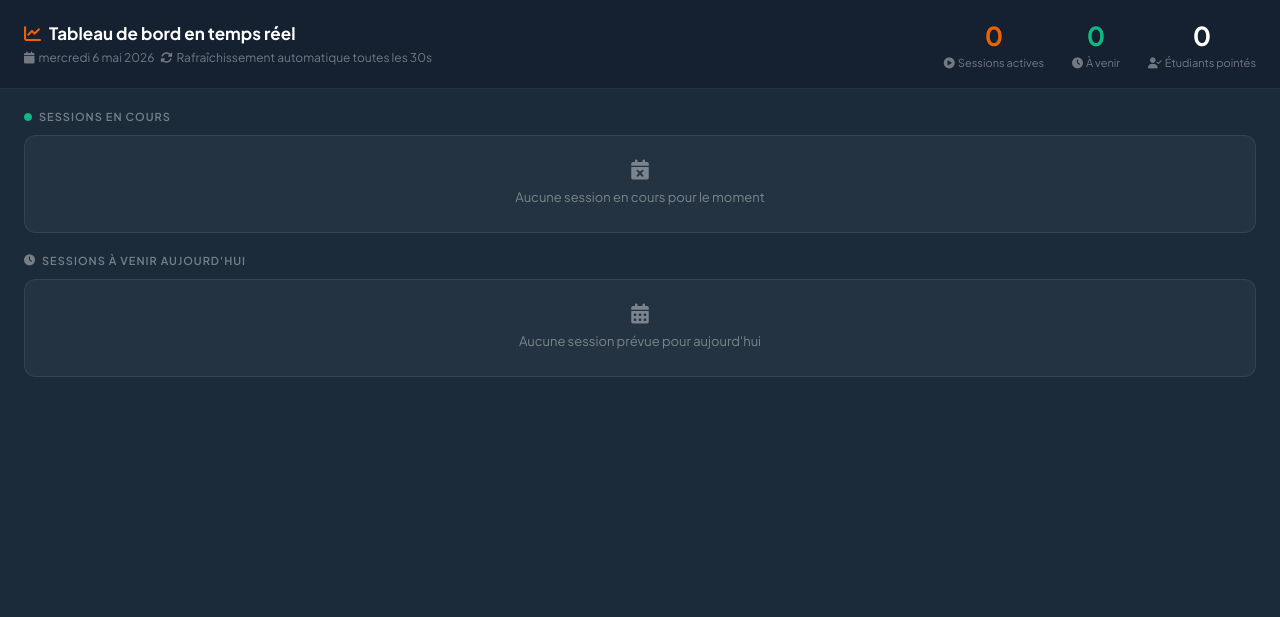
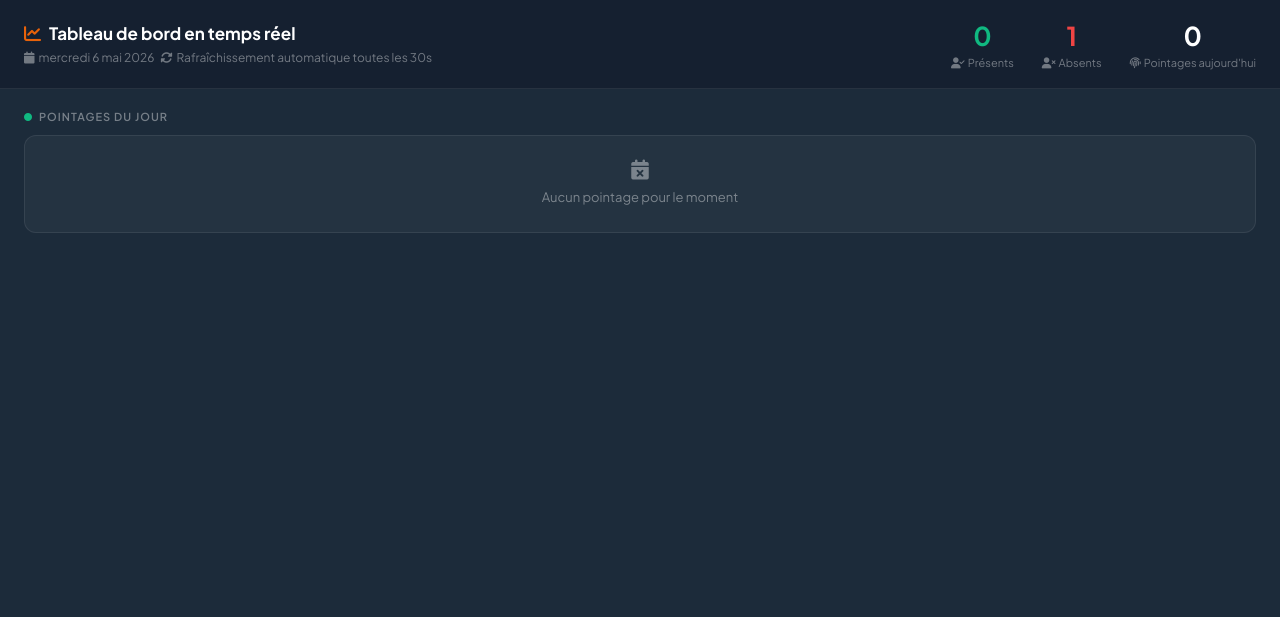
Before and after one commit to Adam-Aboubakar/Projet_presence, a Flask app: page / in a window 1280 px wide. Shown: the part 56-673 px from the top of the page. Run offline with Flask 3, Linux system fonts and the light colour scheme; a user stored in the database is signed in; tables that the repository leaves empty hold one stand-in row (values such as "Sample post"); grey boxes marked "Sample" are stand-in pictures; some libraries are stand-ins or nearby versions.

Commit message:
Frontend - Page accueil finale + multi-langue + mode dark + mode entreprise

```diff
--- a/app/routes.py
+++ b/app/routes.py
@@ -1,6 +1,6 @@
 from flask import Blueprint, render_template, redirect, url_for, request, session
 from flask_login import login_required, current_user
-from datetime import datetime, timezone
+from datetime import datetime, timezone, date
 from babel.dates import format_date
 
 main = Blueprint('main', __name__)
@@ -16,29 +16,57 @@ def changer_langue(code):
 @main.route('/')
 @login_required
 def index():
-    from app.models import Configuration, Session
+    from app.models import Configuration, Session, Presence, Personne
     config = Configuration.get_config()
     maintenant = datetime.now(timezone.utc)
     date_formatee = format_date(maintenant, format='full', locale='fr_FR')
+    mode = config.mode if config else 'ecole'
 
-    sessions_en_cours = Session.query.filter_by(
-        statut='en_cours'
-    ).order_by(Session.heure_debut.asc()).all()
+    if mode == 'ecole':
+        sessions_en_cours = Session.query.filter_by(
+            statut='en_cours'
+        ).order_by(Session.heure_debut.asc()).all()
 
-    sessions_a_venir = Session.query.filter_by(
-        statut='planifiee'
-    ).filter(
-        Session.heure_debut > maintenant
-    ).order_by(Session.heure_debut.asc()).limit(10).all()
+        sessions_a_venir = Session.query.filter_by(
+            statut='planifiee'
+        ).filter(
+            Session.heure_debut > maintenant
+        ).order_by(Session.heure_debut.asc()).limit(10).all()
 
-    return render_template(
-        'accueil.html',
-        config=config,
-        sessions_en_cours=sessions_en_cours,
-        sessions_a_venir=sessions_a_venir,
-        maintenant=maintenant,
-        date_formatee=date_formatee
-    )
+        return render_template(
+            'accueil.html',
+            config=config,
+            sessions_en_cours=sessions_en_cours,
+            sessions_a_venir=sessions_a_venir,
+            maintenant=maintenant,
+            date_formatee=date_formatee,
+            mode=mode
+        )
+    else:
+        aujourd_hui = date.today()
+        debut_jour = datetime(aujourd_hui.year, aujourd_hui.month, aujourd_hui.day, tzinfo=timezone.utc)
+
+        pointages = Presence.query.filter(
+            Presence.horodatage >= debut_jour
+        ).order_by(Presence.horodatage.desc()).all()
+
+        nb_presents = Presence.query.filter(
+            Presence.horodatage >= debut_jour,
+            Presence.statut == 'present'
+        ).count()
+
+        nb_absents = Personne.query.filter_by(est_actif=True).count() - nb_presents
+
+        return render_template(
+            'accueil.html',
+            config=config,
+            pointages=pointages,
+            nb_presents=nb_presents,
+            nb_absents=nb_absents,
+            maintenant=maintenant,
+            date_formatee=date_formatee,
+            mode=mode
+        )
 
 
 @main.route('/mon-espace')
--- a/app/templates/accueil.html
+++ b/app/templates/accueil.html
@@ -123,6 +123,7 @@
 </nav>
 
 <!-- HEADER STATS -->
+<!-- HEADER STATS -->
 <div class="header-stats" style="background:#152030; padding:16px 24px; border-bottom:1px solid rgba(255,255,255,0.08);">
     <div style="display:flex; align-items:center; justify-content:space-between; flex-wrap:wrap; gap:12px;">
         <div>
@@ -136,6 +137,7 @@
             </div>
         </div>
         <div style="display:flex; gap:28px;">
+            {% if mode == 'ecole' %}
             <div style="text-align:center;">
                 <div style="font-size:26px; font-weight:700; color:#E8620A;">{{ sessions_en_cours|length }}</div>
                 <div style="font-size:11px; color:rgba(255,255,255,0.4);">
@@ -160,12 +162,34 @@
                     <i class="fas fa-user-check" style="margin-right:3px;"></i>{{ _('Étudiants pointés') }}
                 </div>
             </div>
+            {% else %}
+            <div style="text-align:center;">
+                <div style="font-size:26px; font-weight:700; color:#10B981;">{{ nb_presents }}</div>
+                <div style="font-size:11px; color:rgba(255,255,255,0.4);">
+                    <i class="fas fa-user-check" style="margin-right:3px;"></i>{{ _('Présents') }}
+                </div>
+            </div>
+            <div style="text-align:center;">
+                <div style="font-size:26px; font-weight:700; color:#EF4444;">{{ nb_absents }}</div>
+                <div style="font-size:11px; color:rgba(255,255,255,0.4);">
+                    <i class="fas fa-user-xmark" style="margin-right:3px;"></i>{{ _('Absents') }}
+                </div>
+            </div>
+            <div style="text-align:center;">
+                <div style="font-size:26px; font-weight:700; color:white;">{{ pointages|length }}</div>
+                <div style="font-size:11px; color:rgba(255,255,255,0.4);">
+                    <i class="fas fa-fingerprint" style="margin-right:3px;"></i>{{ _('Pointages aujourd\'hui') }}
+                </div>
+            </div>
+            {% endif %}
         </div>
     </div>
 </div>
 
 <!-- CONTENU -->
 <div style="padding:20px 24px; flex:1;">
+
+{% if mode == 'ecole' %}
 
     <!-- Sessions en cours -->
     <div class="section-label">
@@ -259,6 +283,55 @@
     </div>
     {% endif %}
 
+{% else %}
+
+    <!-- Mode entreprise -->
+    <div class="section-label">
+        <i class="fas fa-circle" style="color:#10B981; font-size:8px;"></i>
+        {{ _('Pointages du jour') }}
+    </div>
+
+    {% if pointages %}
+    <div class="sessions-encours" style="margin-bottom:20px;">
+        {% for pointage in pointages %}
+        <div class="session-card" style="background:rgba(255,255,255,0.06); border:0.5px solid rgba(255,255,255,0.1); border-radius:12px; padding:14px 18px; display:flex; align-items:center; justify-content:space-between; flex-wrap:wrap; gap:12px;">
+            <div style="display:flex; align-items:center; gap:12px;">
+                <div style="width:10px; height:10px; background:{{ '#10B981' if pointage.statut == 'present' else '#EF4444' }}; border-radius:50%; flex-shrink:0;"></div>
+                <div>
+                    <div class="nom" style="font-size:14px; font-weight:600; color:white;">
+                        <i class="fas fa-user" style="color:#E8620A; margin-right:6px; font-size:12px;"></i>
+                        {{ pointage.personne.nom_complet() if pointage.personne else 'Inconnu' }}
+                    </div>
+                    <div class="sub" style="font-size:12px; color:rgba(255,255,255,0.45); margin-top:2px;">
+                        <i class="fas fa-building" style="margin-right:4px; font-size:10px;"></i>
+                        {{ pointage.personne.departement if pointage.personne else '' }}
+                    </div>
+                </div>
+            </div>
+            <div style="display:flex; align-items:center; gap:20px; flex-wrap:wrap;">
+                <div style="text-align:center;">
+                    <div class="horaire" style="font-size:13px; font-weight:600; color:white;">
+                        <i class="fas fa-clock" style="color:rgba(255,255,255,0.4); margin-right:4px; font-size:11px;"></i>
+                        {{ pointage.horodatage.strftime('%H:%M') if pointage.horodatage else '--' }}
+                    </div>
+                    <div class="label" style="font-size:11px; color:rgba(255,255,255,0.4);">{{ _('Heure') }}</div>
+                </div>
+                <span style="background:{{ 'rgba(16,185,129,0.15)' if pointage.statut == 'present' else 'rgba(239,68,68,0.15)' }}; color:{{ '#10B981' if pointage.statut == 'present' else '#EF4444' }}; font-size:11px; font-weight:600; padding:4px 12px; border-radius:20px;">
+                    {{ pointage.statut | capitalize }}
+                </span>
+            </div>
+        </div>
+        {% endfor %}
+    </div>
+    {% else %}
+    <div class="empty-card" style="background:rgba(255,255,255,0.04); border:0.5px solid rgba(255,255,255,0.08); border-radius:12px; padding:24px; text-align:center; color:rgba(255,255,255,0.4); font-size:13px;">
+        <i class="fas fa-calendar-xmark" style="font-size:20px; display:block; margin-bottom:8px;"></i>
+        {{ _('Aucun pointage pour le moment') }}
+    </div>
+    {% endif %}
+
+{% endif %}
+
 </div>
 
 <!-- FOOTER -->
```
